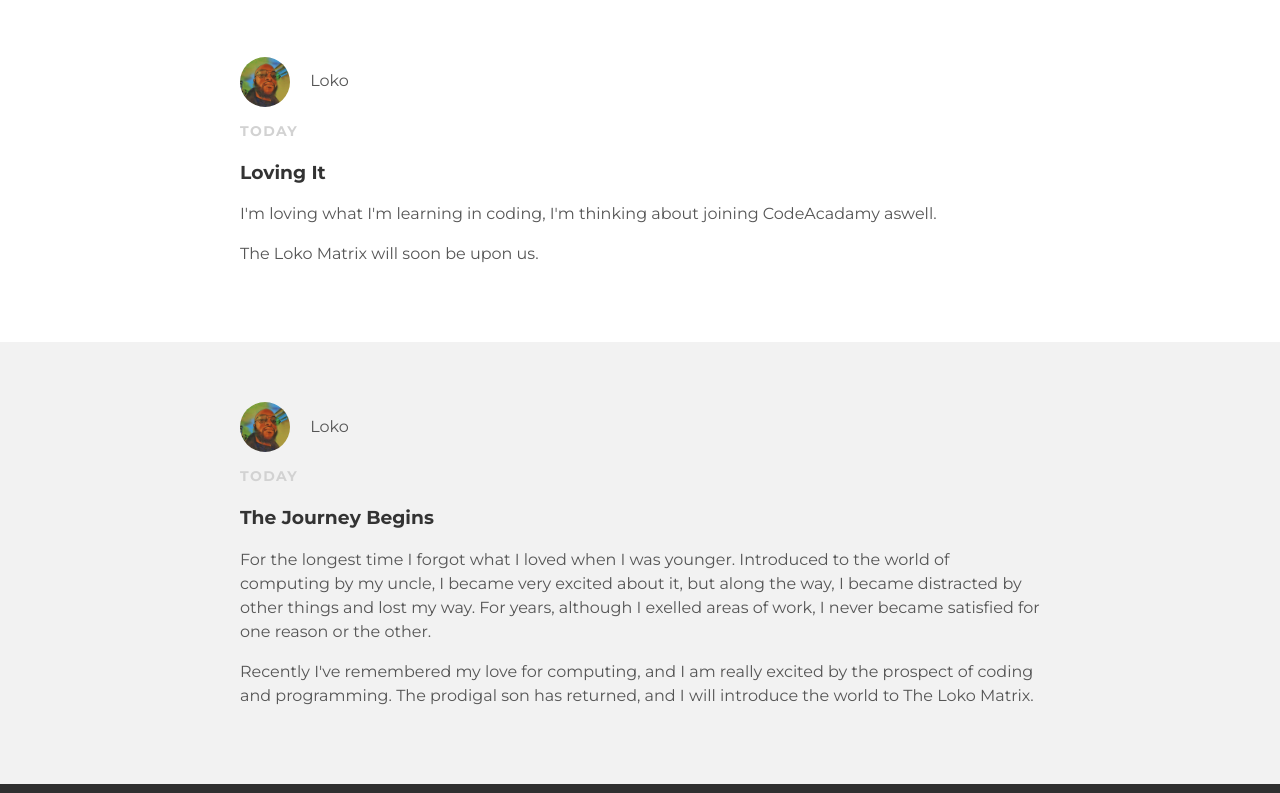
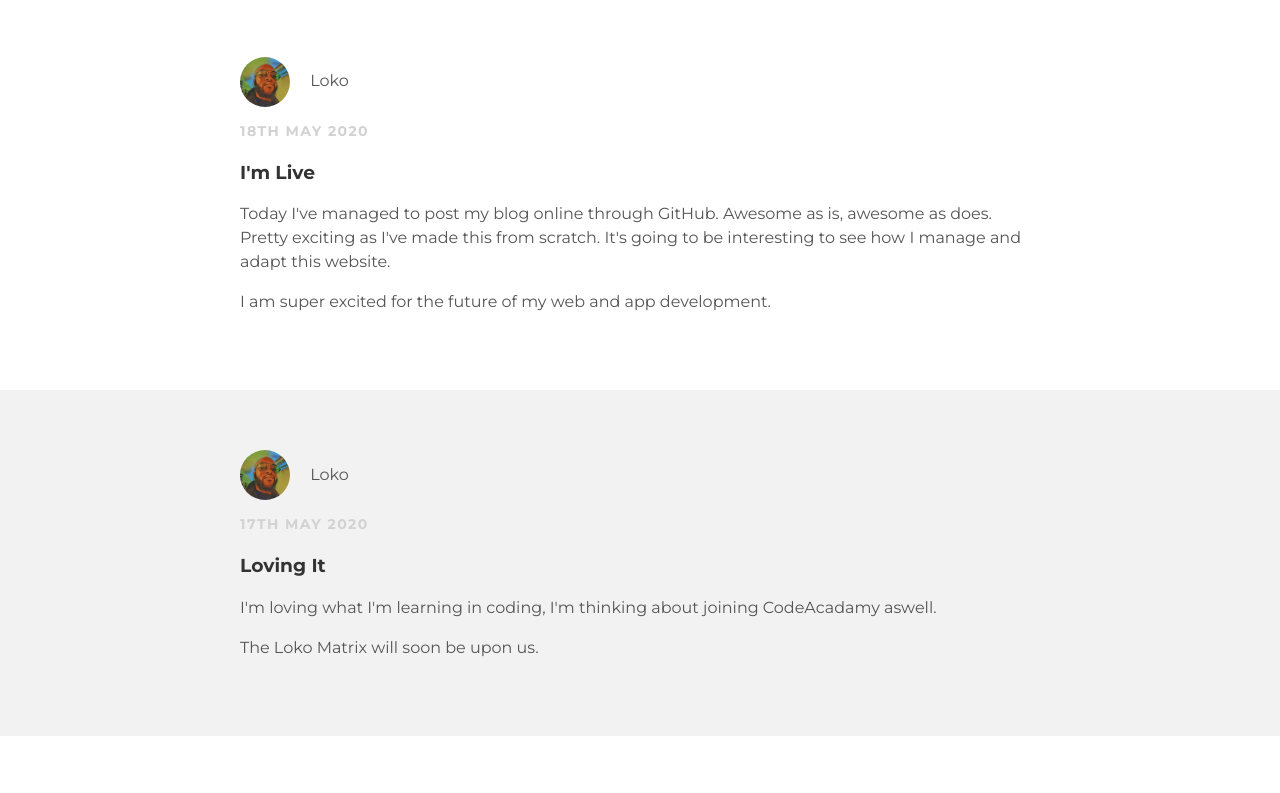
Before and after one commit to TheLokoMatrix/theLokoMatrix.github.io, a plain HTML site: page index.html in a window 1280 px wide. Shown: the part 153-946 px from the top of the page. Drawn offline with Linux system fonts and the light colour scheme.

Commit message:
Update index.html

```diff
--- a/index.html
+++ b/index.html
@@ -21,7 +21,22 @@
 							<img src="CartoonMe2.jpeg" />
 							<span>Loko</span>
 						</div> <!--post-author-->
-						<p class="post-date">Today</p>
+						<p class="post-date">18th May 2020</p>
+						<h3 class="post-title">I'm Live</h3>
+						<div class="post-content">
+							<p>Today I've managed to post my blog online through GitHub. Awesome as is, awesome as does. Pretty exciting as I've made this from scratch. It's going to be interesting to see how I manage and adapt this website.
+							</p>
+							<p>I am super excited for the future of my web and app development.</p>
+						</div> <!--post-content-->
+					</div> <!--post-->
+				</div> <!--post-container-->
+				<div class="post-container">
+					<div class="post">
+						<div class="post-author">
+							<img src="CartoonMe2.jpeg" />
+							<span>Loko</span>
+						</div> <!--post-author-->
+						<p class="post-date">17th May 2020</p>
 						<h3 class="post-title">Loving It</h3>
 						<div class="post-content">
 							<p>I'm loving what I'm learning in coding, I'm thinking about joining CodeAcadamy aswell.</p>
@@ -35,7 +50,7 @@
 							<img src="CartoonMe2.jpeg" />
 							<span>Loko</span>
 						</div> <!--post-author-->
-							<p class="post-date">Today</p>
+							<p class="post-date">16th May 2020</p>
 							<h3 class="post-title">The Journey Begins</h3>
 						<div class="post-content">
 							<p>For the longest time I forgot what I loved when I was younger. Introduced to the world of computing by my uncle, I became very excited about it, but along the way, I became distracted by other things and lost my way. For years, although I exelled areas of work, I never became satisfied for one reason or the other.</p>
@@ -59,7 +74,7 @@
 
 				<div class="column">
 					<h4>My Story</h4>
-					<p>Hi there, I'm on my journey to becoming a great web developer.</p>
+					<p>Hi there, I'm on my journey to becoming a great web and iOS developer.</p>
 				</div>
 
 			</div>
```
